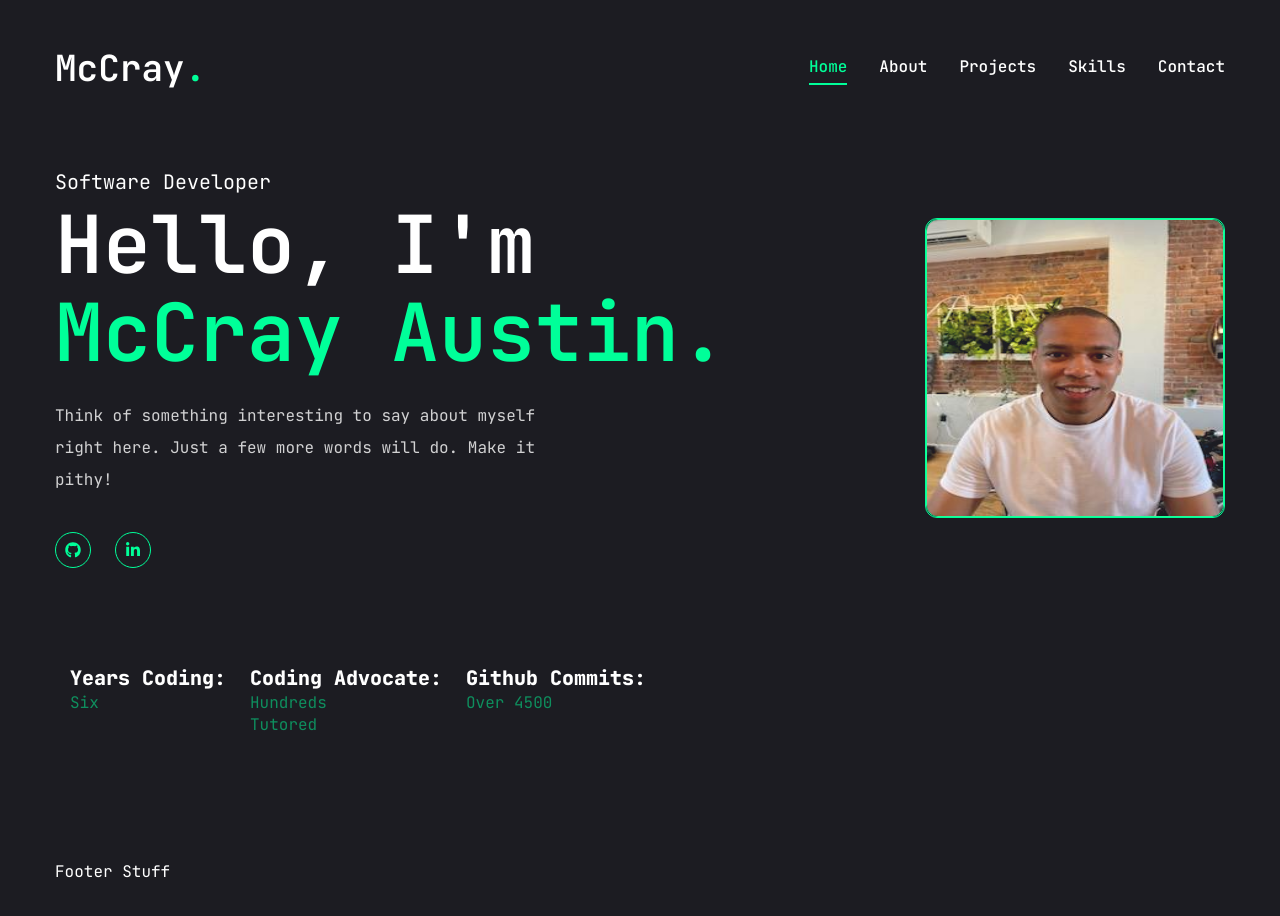
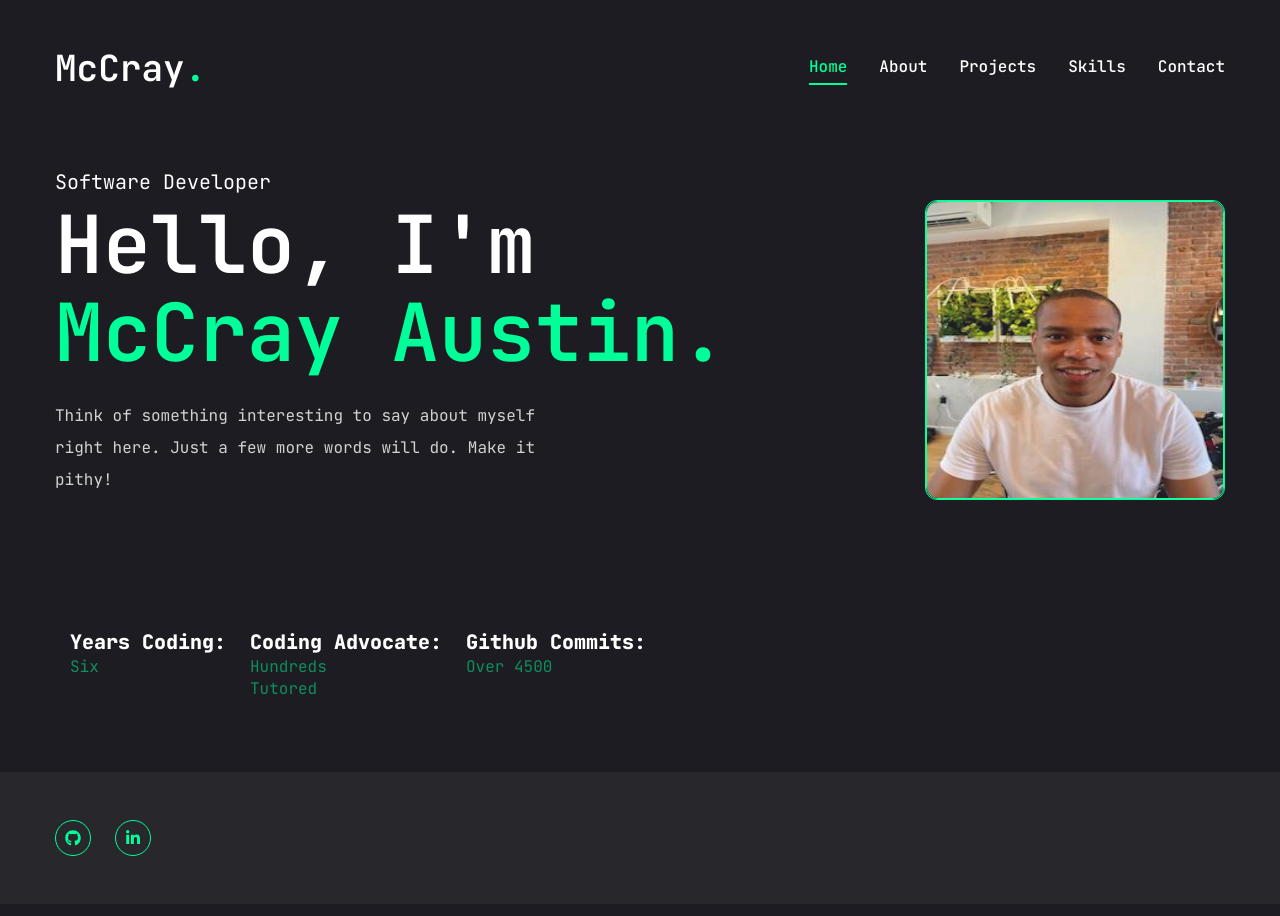
Before and after one commit to mmaustin/mccray-portfolio, a Next.js app in the folder next-portfolio/: page / in a window 1280 px wide. Shown: the top 916 px of the page. Built offline with nearby package versions, Linux system fonts and the light colour scheme.

Commit message:
Removed social media component from homepage and place it in the footer

```diff
--- a/next-portfolio/app/page.js
+++ b/next-portfolio/app/page.js
@@ -15,11 +15,11 @@ const HomePage = () => {
             <p className="max-w-[500px] mb-9 text-white/80">
               Think of something interesting to say about myself right here. Just a few more words will do.  Make it pithy!
             </p>
-            <div className="flex flex-col lg:flex-row items-center gap-8">
+            {/* <div className="flex flex-col lg:flex-row items-center gap-8">
               <div className="mb-8 lg:mb-0">
                 <SocialMedia containerStyles="flex gap-6" iconStyles="w-9 h-9 border border-accent rounded-full flex justify-center items-center text-accent text-base hover:bg-accent hover:text-primary hover:transition-all duration-500" />
               </div>
-            </div>
+            </div> */}
           </div>
           <div className="order-1 lg:order-none mb-8 lg:mb-0 rounded-xl border border-accent">
             <Photo />
--- a/next-portfolio/components/Footer.jsx
+++ b/next-portfolio/components/Footer.jsx
@@ -1,11 +1,14 @@
-
-
+import SocialMedia from "@/components/SocialMedia";
 
 const Footer = () => {
   return (
-    <footer className="py-8 xl:py-12 text-white lg:h-full flex justify-center items-center mt-10">
+    <footer className="py-8 xl:py-12 text-white bg-[#27272c] lg:h-full flex justify-center items-center mt-10">
       <div className="container mx-auto flex justify-between items-center">
-        Footer Stuff
+        <div className="flex flex-col lg:flex-row items-center gap-8">
+          <div className="mb-8 lg:mb-0">
+            <SocialMedia containerStyles="flex gap-6" iconStyles="w-9 h-9 border border-accent rounded-full flex justify-center items-center text-accent text-base hover:bg-accent hover:text-primary hover:transition-all duration-500" />
+          </div>
+        </div>
       </div>
     </footer>
   )
```
